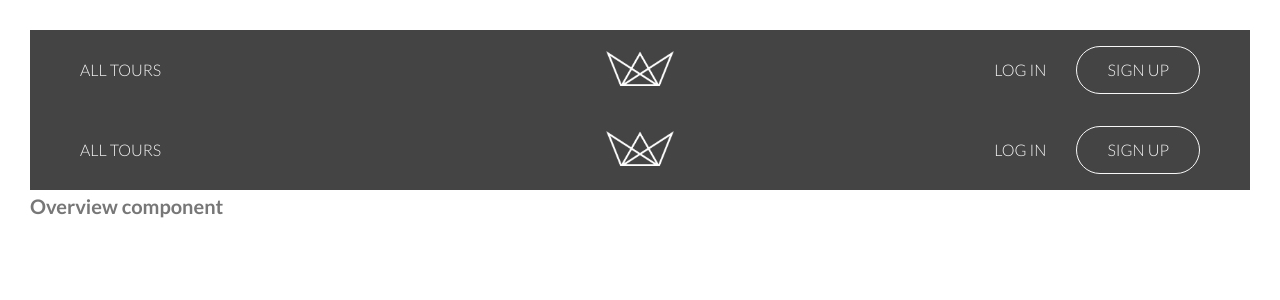
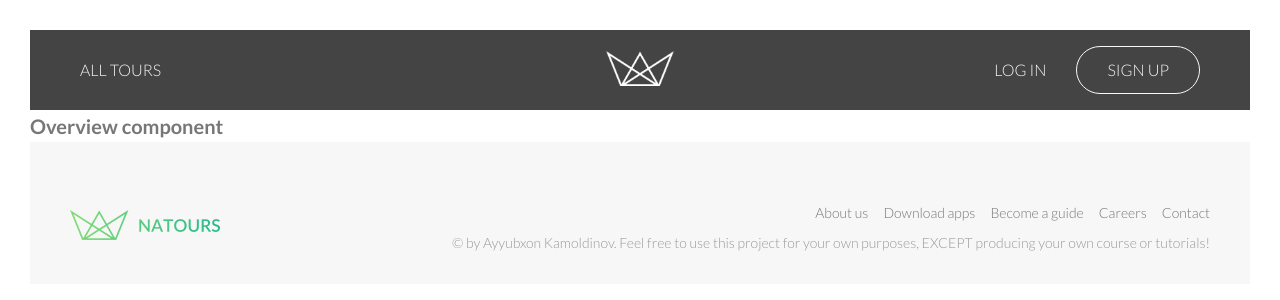
Before and after one commit to kamol-ayyub/natoursapp-frontend, a React (Create React App) app: page /overview in a window 1280 px wide. Shown: the top 300 px of the page. Built offline with nearby package versions, Linux system fonts and the light colour scheme.

Commit message:
footer component added

```diff
--- a/src/app/App.tsx
+++ b/src/app/App.tsx
@@ -1,12 +1,14 @@
 import { FC } from 'react';
 import Header from '../components/header/header/Header';
 import { Outlet } from 'react-router-dom';
+import Footer from '../components/footer/Footer';
 
 export const App: FC = () => {
   return (
     <>
       <Header />
       <Outlet />
+      <Footer />
     </>
   );
 };
--- a/src/app/pages/overview/Overview.tsx
+++ b/src/app/pages/overview/Overview.tsx
@@ -1,10 +1,8 @@
 import { FC } from 'react';
 
-import Header from '../../../components/header/header/Header';
 export const Overview: FC = () => {
   return (
     <>
-      <Header />
       <h1>Overview component</h1>
     </>
   );
--- /dev/null
+++ b/src/components/footer/Footer.tsx
@@ -0,0 +1,26 @@
+import React from 'react';
+import '../../css/style.css';
+import Logogreen from '../../img/logo-green.png';
+
+const Footer = () => {
+  return (
+    <footer className='footer'>
+      <div className='footer__logo'>
+        <img src={Logogreen} alt='footer green logo' />
+      </div>
+      <ul className='footer__nav'>
+        <li>About us</li>
+        <li>Download apps</li>
+        <li>Become a guide</li>
+        <li>Careers</li>
+        <li>Contact</li>
+      </ul>
+      <p className='footer__copyright'>
+        &copy; by Ayyubxon Kamoldinov. Feel free to use this project for your
+        own purposes, EXCEPT producing your own course or tutorials!
+      </p>
+    </footer>
+  );
+};
+
+export default Footer;
```
